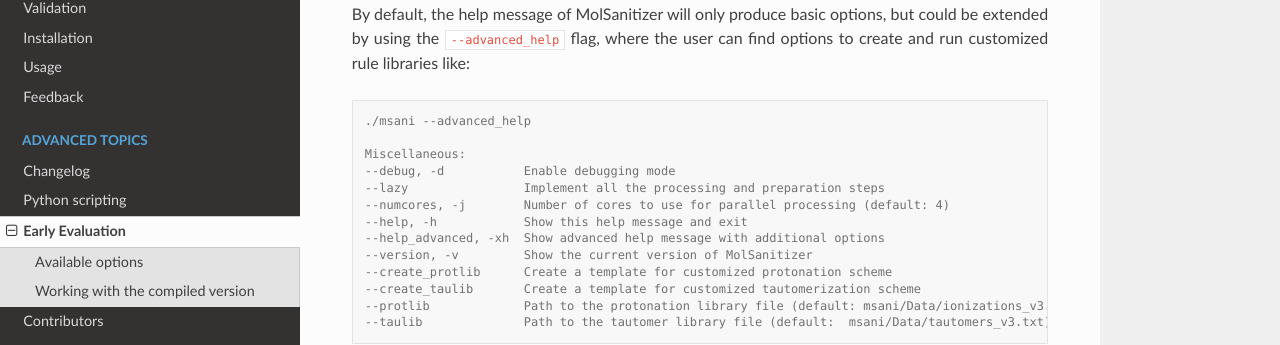
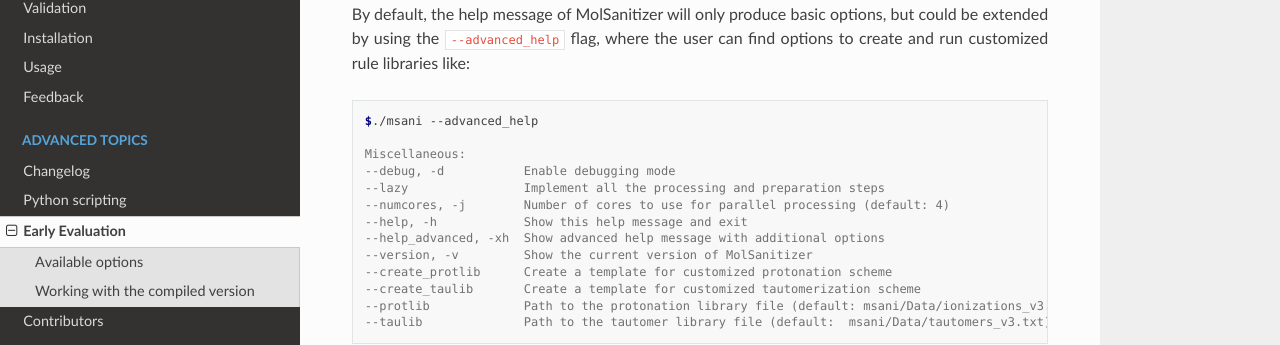
Before and after one commit to phonglam3103/msani-readthedocs, a Sphinx documentation site: the page built from docs/source/evaluation.rst, in a window 1280 px wide and 900 px high, scrolled down 648 px. Shown: the part 173-518 px from the top of the window. Built offline with Sphinx 7.4.7 and the Read the Docs theme 3.1.0, drawn with Linux system fonts in a browser that asks for light colours; formulas are drawn with MathJax 3.

```diff
--- a/docs/source/evaluation.rst
+++ b/docs/source/evaluation.rst
@@ -25,7 +25,7 @@ By default, the help message of MolSanitizer will only produce basic options, bu
 
 .. code-block:: console
 
-    ./msani --advanced_help
+    $./msani --advanced_help
 
     Miscellaneous:
     --debug, -d           Enable debugging mode
```
